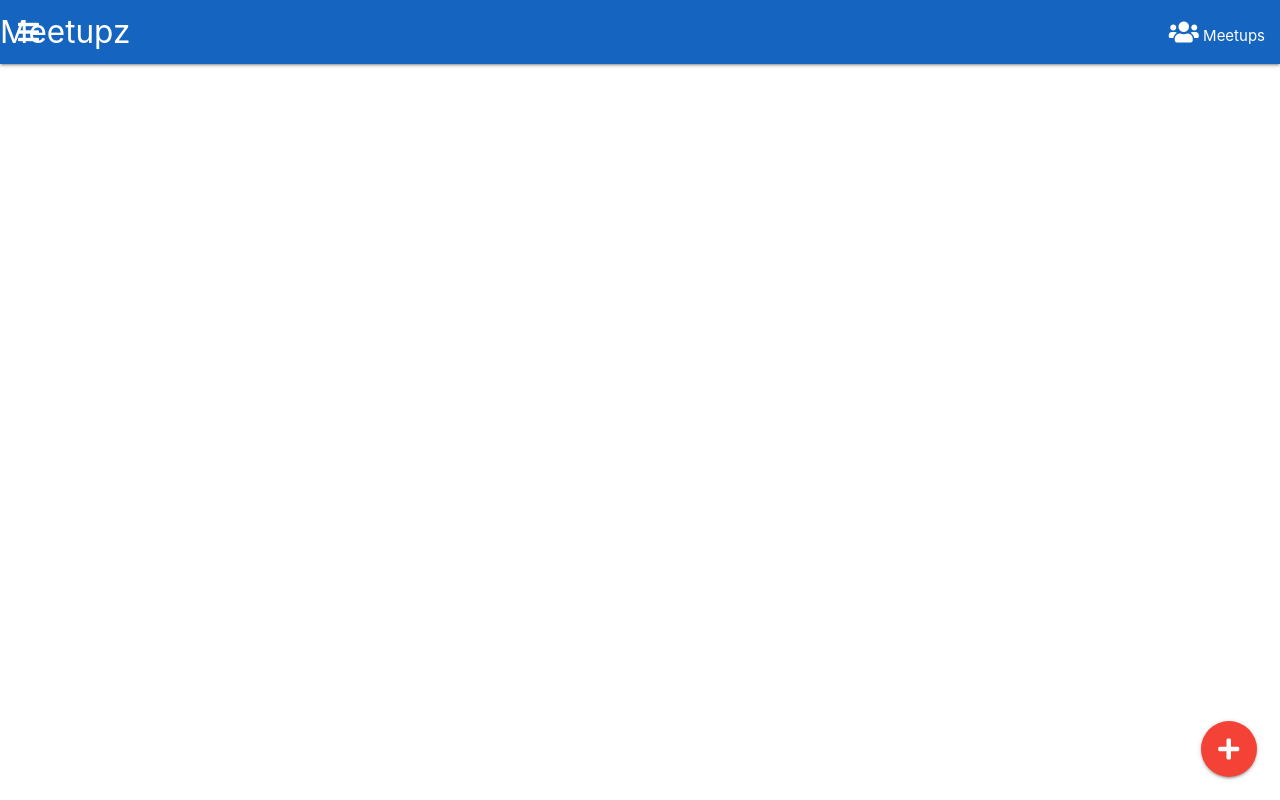
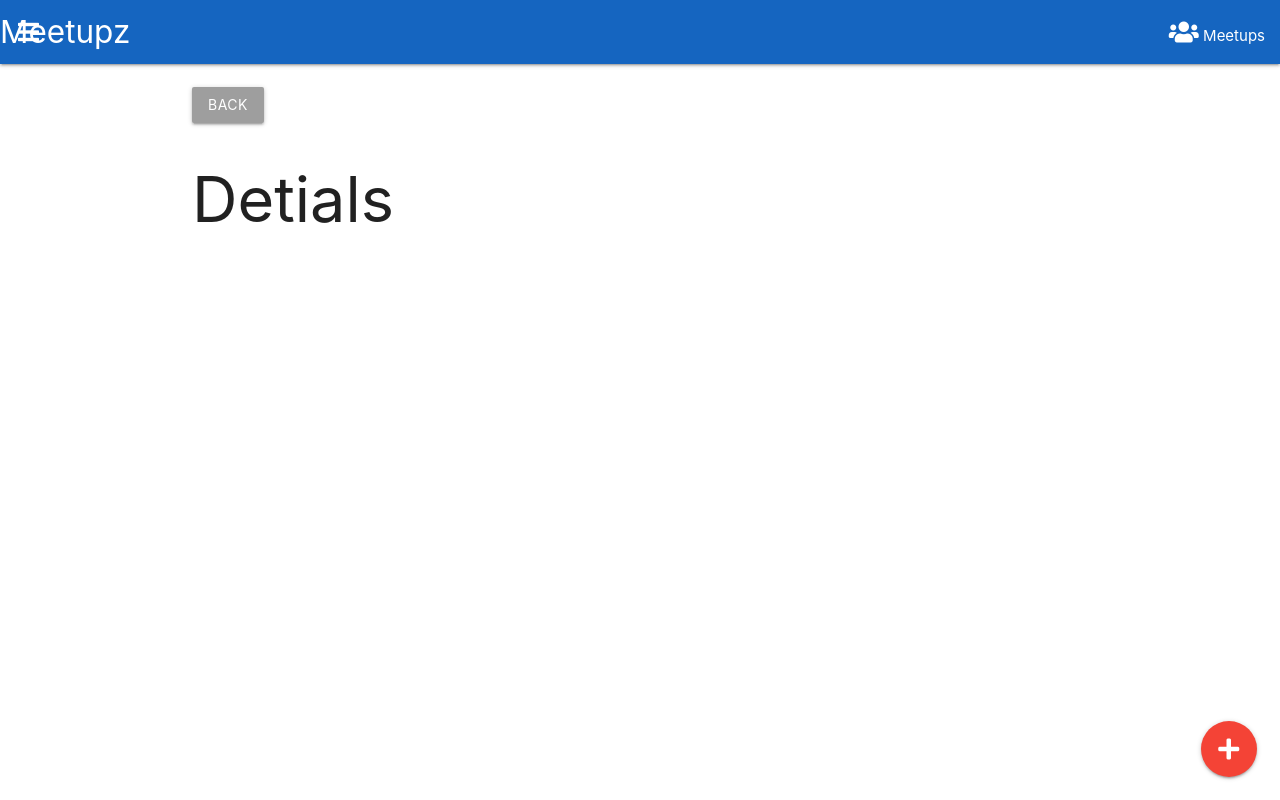
Before and after one commit to shiyu3169/meetupz, a React (Create React App) app in the folder client_src/: page /meetups/1 in a window 1280 px wide. Built offline with nearby package versions, Linux system fonts and the light colour scheme.

Commit message:
meetuplist, meetup details layout

```diff
--- a/client_src/src/components/Main.js
+++ b/client_src/src/components/Main.js
@@ -2,12 +2,14 @@ import React from 'react';
 import { Switch, Route } from 'react-router-dom';
 import Meetups from './Meetups';
 import About from './About';
+import MeetupDetails from './MeetupDetails';
 
 const Main = () => (
 	<main>
 		<Switch>
 			<Route exact path="/" component={Meetups} />
 			<Route exact path="/about" component={About} />
+			<Route exact path="/meetups/:id" component={MeetupDetails} />
 		</Switch>
 	</main>
 )
--- /dev/null
+++ b/client_src/src/components/MeetupDetails.js
@@ -0,0 +1,25 @@
+import React, { Component } from 'react';
+import axios from 'axios';
+import { Link } from 'react-router-dom';
+
+class MeetupDetails extends Component {
+
+	constructor(props) {
+		super(props);
+		this.state = {
+			details:''
+		}
+	}
+
+	render() {
+		return (
+			<div>
+				<br />
+				<Link className="btn grey" to="/">Back</Link>
+				<h1>Detials</h1>
+			</div>
+		)
+	}
+}
+
+export default MeetupDetails
--- /dev/null
+++ b/client_src/src/components/MeetupItem.js
@@ -0,0 +1,22 @@
+import React, { Component } from 'react';
+import { Link } from 'react-router-dom';
+
+class MeetupItem extends Component {
+
+	constructor(props) {
+		super(props);
+		this.state = {
+			item: props.item
+		}
+	}
+
+	render() {
+		return (
+			<li className="collection-item">
+				<Link to={`/meetups/${this.state.item.id}`}>{this.state.item.name}</Link>
+			</li>
+		)
+	}
+}
+
+export default MeetupItem
--- a/client_src/src/components/Meetups.js
+++ b/client_src/src/components/Meetups.js
@@ -1,5 +1,6 @@
 import React, { Component } from 'react';
 import axios from 'axios';
+import MeetupItem from './MeetupItem'
 
 class Meetups extends Component {
 
@@ -33,7 +34,7 @@ class Meetups extends Component {
 	render(){
 		const meetupItems = this.state.meetups.map(
 			(meetup, i) => {
-				return <li className="collection-item">{meetup.name}</li>
+				return <MeetupItem key={meetup.id} item={meetup} />
 			}
 		)
 
```
